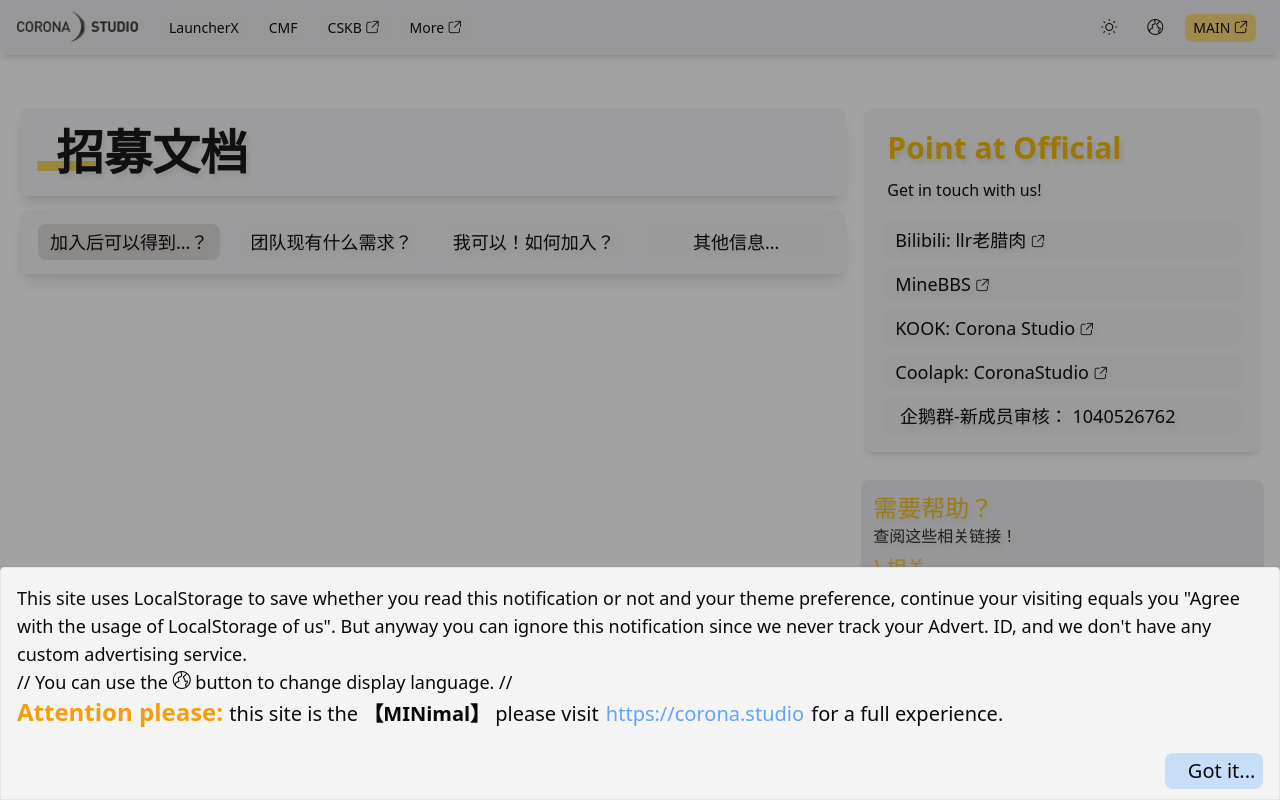
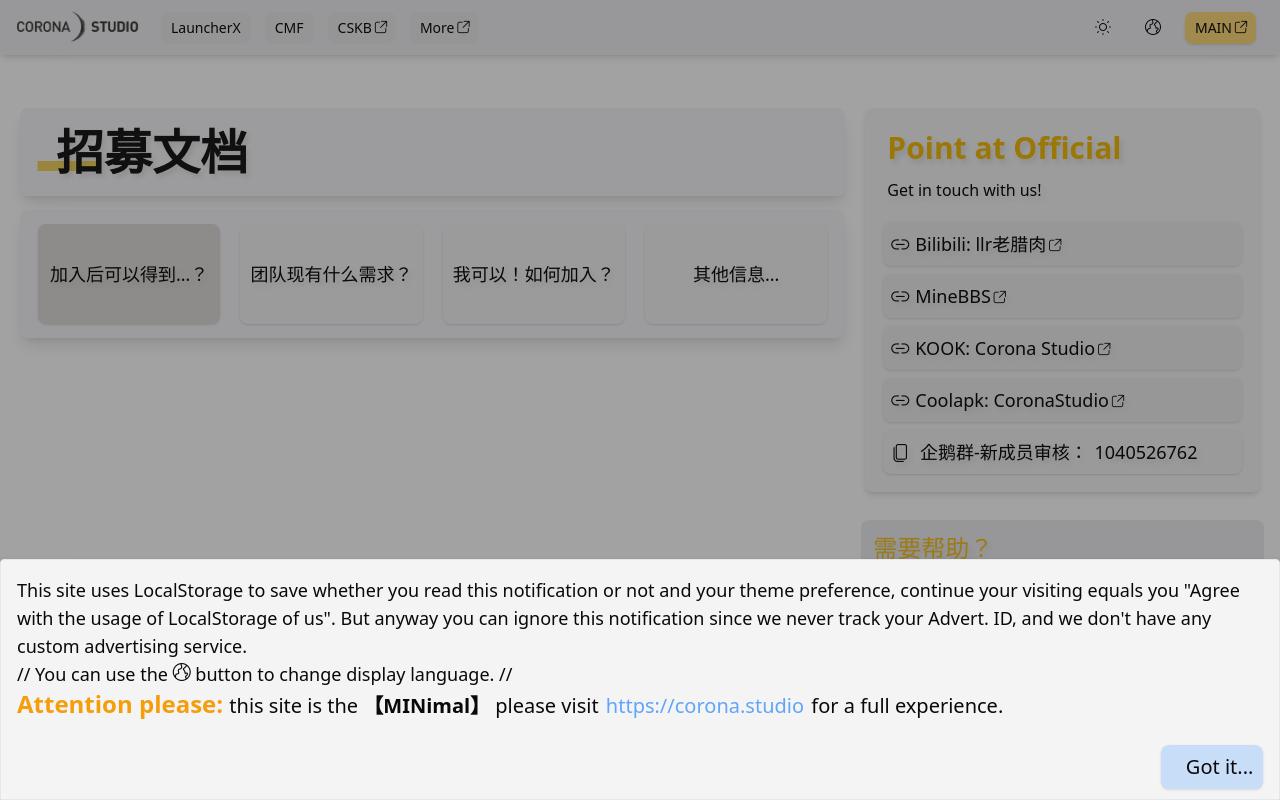
Before and after one commit to Corona-Studio/csfront.min.refreshed, a Vue app: page /join in a window 1280 px wide. Shown: the top 800 px of the page. Built offline with nearby package versions, Linux system fonts and the light colour scheme.

Commit message:
按钮基本上是都修好了, 大概, 然后还优化了部分显示效果
轮播图的话, 下次再说

```diff
--- a/src/components/Fragments/Pressable.vue
+++ b/src/components/Fragments/Pressable.vue
@@ -34,10 +34,13 @@
     noLinkIcon?: boolean;
     noStartIcon?: boolean;
     title?: string;
+    fin?: boolean;
+    noPadding?: boolean;
+    ignoreTextResp?: boolean;
 }>();
 
 let ex = computed(() => {
-    return (props.copyContent == undefined ? '' : ((`${slots.default!()[0].children}`.includes('：')) ? props.copyContent! : (((props.hideProtocol ?? false) && (props.copyContent!.includes('://'))) ? props.copyContent!.split('://')[1] : props.copyContent!)));
+    return (props.copyContent == undefined ? '' : ((`${slots.default!()[0].children}`.includes('：') || `${slots.default!()[0].children}`.includes(': ')) ? props.copyContent! : (((props.hideProtocol ?? false) && (props.copyContent!.includes('://'))) ? props.copyContent!.split('://')[1] : props.copyContent!)));
 });
 
 function copy(item: string) {
@@ -56,6 +59,7 @@
 }
 
 function runClickEvent(to: string, ty: string) {
+    console.log('invoked a button handle')
     if (props.isFuncButton) return;
 
     const linkHandler = useLinkHandler();
@@ -136,7 +140,7 @@
             0;
     pressableBase.value.addEventListener('pointerup', pressableBaseAction); // @click="RunClickEvent(link, type)"
 
-    if (props.hideMatchedIcon ?? false) {
+    if (!(props.hideMatchedIcon ?? false)) {
         if ((props.type ?? '') == 'copy') iconRef.value.innerHTML = '\ue8c8';
         if (
             (props.type ?? '').includes('outer') ||
@@ -151,7 +155,8 @@
         iconRef.value.innerHTML += ' ';
     }
 
-    // console.log(((props.hideProtocol ?? false) && (((ex ?? '')).includes('://'))) ? ex.split('://')[1] : ex)
+    // console.log(typeof (slots.default!()[0].children))
+    // if((typeof (slots.default!()[0].children)) == 'string') (slots.default!()[0].children as string).replace("：", ": ")
 });
 
 onBeforeUnmount(() => {
@@ -165,36 +170,37 @@
     <div
         :title="title ?? link"
         :class="`pressable transition ${unspaced <= 1 || (overclass ?? 'x').includes('text-') ? '' : 'text-sm'} ${(overclass ?? '').includes('bg-') ? '' : 'bg-stone-300 dark:bg-stone-700'}
-          text-stone-950  dark:text-stone-50 shadow${initShadow ?? '-none'}
+          text-stone-950  dark:text-stone-50 shadow${(initShadow ?? '').replace('none', '-none')}
             ${(overclass ?? '').includes('rounded') ? '' : 'rounded-lg'}
-            bg-opacity-${initOpacity ?? 15}
-            dark:bg-opacity-${initOpacity ?? 15}
+            bg-opacity-${initOpacity ?? 30}
+            dark:bg-opacity-${initOpacity ?? 30}
             hover:shadow-md hover:bg-opacity-70   active:shadow-sm active:bg-opacity-100
-            dark:hover:bg-opacity-70 dark:hover:shadow-md   dark:shadow  dark:active:shadow-sm dark:active:bg-opacity-100
-            px-2 py-1 mx-1 select-none
-            ?text-center sm:text-left?
+            dark:hover:bg-opacity-70 dark:hover:shadow-md   dark:shadow${(initShadow ?? '').replace('none', '-none')}  dark:active:shadow-sm dark:active:bg-opacity-100
+            px-2 ${(props.fin ?? false) ? ((props.isOnlyIcon ?? false) ? 'py-1' : 'py-1.5') : ((props.isOnlyIcon ?? false) ? 'py-1' : 'py-2')} mx-1 select-none
             ${disable ?? false ? 'dis' : ''}
             ${overclass}
+
         `"
-        :style="`${overstyle} ; cursor: pointer;`"
+        :style="`${overstyle} ; cursor: pointer; ${(props.noPadding ?? false) ? 'padding: 0 !important;' : ''}`"
         ref="pressableBase">
         <span :class="noTense ?? false ? 'untense' : 'tense'">
-            <i :class="iconClass"></i>
+            <i :class="`${iconClass}    use-icon`"></i>
             <span
                 :class="`text-center my-auto mx-0 ml-0 ${isOnlyIcon ?? false ? ' use-icon ' : ' '}`">
                 <span
                     ref="iconRef"
                     :class="
-                        noStartIcon ?? false
+                        (noStartIcon ?? false)
                             ? 'hidden'
                             : 'use-icon inline-block translate-y-1 mr-1'
                     "
                     style="--tw-translate-y: 0.17365rem"></span>
-                <slot></slot>
-                {{ ex }}
-                <!--
-                    ((props.hideProtocol ?? false) && (((ex ?? '')).includes('://'))) ? ex.split('://')[1] : ex
-                 -->
+                <span  class="scale-90 px-0.5" style="--tw-scale-x: .79; --tw-scale-y: .79;">
+                    <slot></slot>
+                </span>
+                <span :class="` ${ex == '' ? 'hidden' : ''}       scale-90  ${((props.ignoreTextResp ?? false) && !(props.fin ?? false)) ? 'text-sm' : 'text-sm sm:text-base md:text-lg'}`" style="--tw-scale-x: .79; --tw-scale-y: .79;">
+                    {{ ex }}
+                </span>
             </span>
             <i
                 :class="
@@ -226,4 +232,10 @@
     pointer-events: none !important;
     color: grey;
 }
+i.use-icon{
+    font-style: normal !important;
+}
+span{
+    height: min-content !important;
+}
 </style>
```
